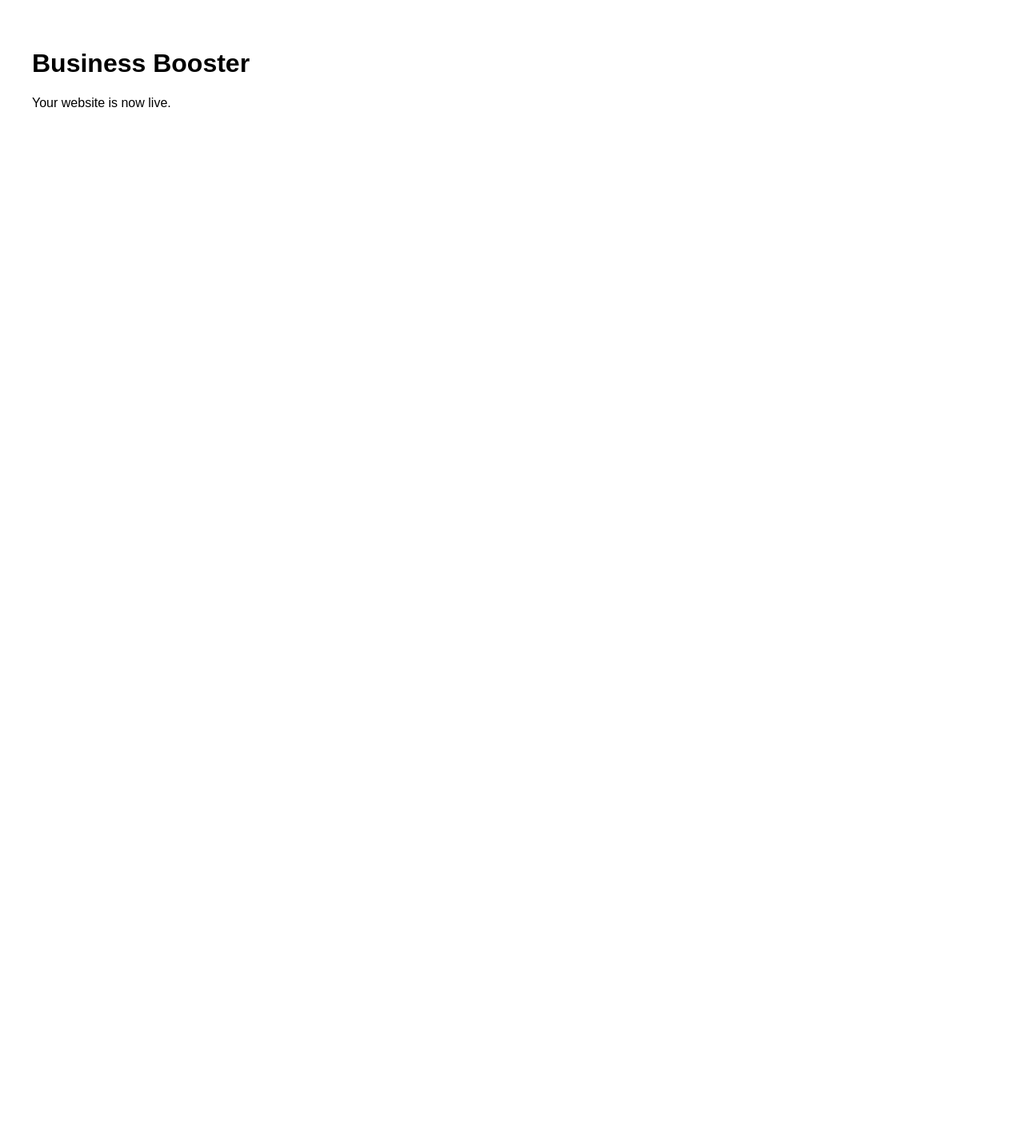
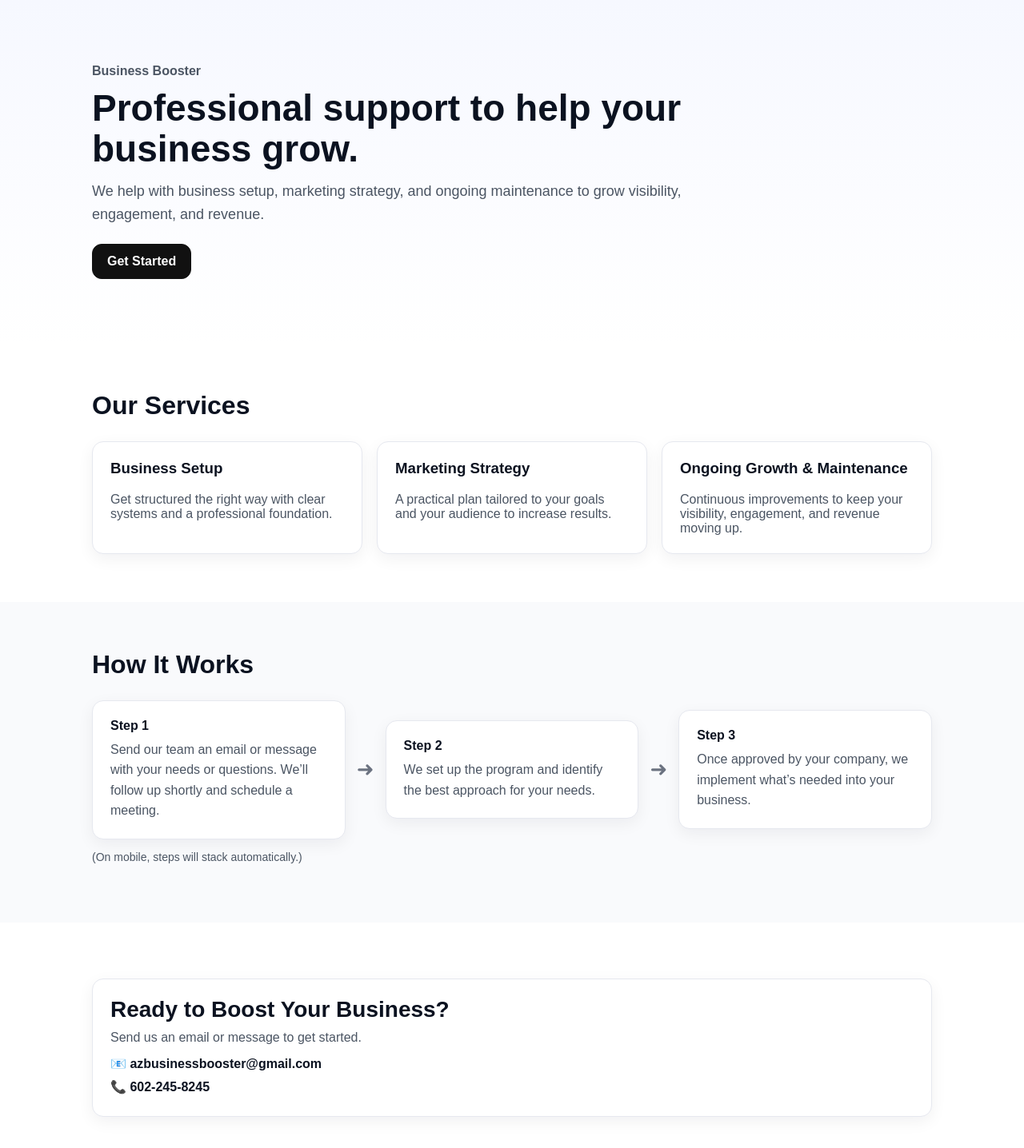
Before and after one commit to azbusinessbooster-ui/new, a Next.js app: page / in a window 1280 px wide. Shown: the top 1436 px of the page at 80% size. Before the commit the page ends 800 px from the top, so only its background shows below. Built offline with nearby package versions, Linux system fonts and the light colour scheme.

Commit message:
Enhance Home component with structured layout and styles
Refactor Home component layout and styles for better presentation.

```diff
--- a/app/page.jsx
+++ b/app/page.jsx
@@ -1,8 +1,130 @@
 export default function Home() {
+  const container = { maxWidth: 1050, margin: "0 auto", padding: "0 20px" };
+
+  const card = {
+    background: "#fff",
+    border: "1px solid #e6e8ef",
+    borderRadius: 14,
+    padding: 22,
+    boxShadow: "0 6px 20px rgba(16,24,40,0.06)",
+  };
+
+  const muted = { color: "#4b5563" };
+
+  const button = {
+    display: "inline-block",
+    padding: "12px 18px",
+    borderRadius: 12,
+    border: "1px solid #111",
+    background: "#111",
+    color: "#fff",
+    textDecoration: "none",
+    fontWeight: 600,
+  };
+
   return (
-    <main style={{ padding: 40, fontFamily: "Arial" }}>
-      <h1>Business Booster</h1>
-      <p>Your website is now live.</p>
+    <main style={{ fontFamily: "Arial, sans-serif", color: "#0b1220", background: "#ffffff" }}>
+      {/* HERO */}
+      <section style={{ padding: "80px 0", background: "linear-gradient(180deg,#f6f8ff 0%, #ffffff 100%)" }}>
+        <div style={container}>
+          <div style={{ maxWidth: 820 }}>
+            <p style={{ ...muted, margin: 0, fontWeight: 600 }}>Business Booster</p>
+            <h1 style={{ fontSize: 46, lineHeight: 1.1, margin: "12px 0 14px" }}>
+              Professional support to help your business grow.
+            </h1>
+            <p style={{ ...muted, fontSize: 18, lineHeight: 1.6, margin: "0 0 22px" }}>
+              We help with business setup, marketing strategy, and ongoing maintenance to grow visibility, engagement, and revenue.
+            </p>
+            <a href="#contact" style={button}>Get Started</a>
+          </div>
+        </div>
+      </section>
+
+      {/* SERVICES */}
+      <section style={{ padding: "60px 0" }}>
+        <div style={container}>
+          <h2 style={{ fontSize: 32, margin: "0 0 26px" }}>Our Services</h2>
+
+          <div style={{ display: "grid", gap: 18, gridTemplateColumns: "repeat(auto-fit, minmax(260px, 1fr))" }}>
+            <div style={card}>
+              <h3 style={{ marginTop: 0 }}>Business Setup</h3>
+              <p style={{ ...muted, marginBottom: 0 }}>
+                Get structured the right way with clear systems and a professional foundation.
+              </p>
+            </div>
+
+            <div style={card}>
+              <h3 style={{ marginTop: 0 }}>Marketing Strategy</h3>
+              <p style={{ ...muted, marginBottom: 0 }}>
+                A practical plan tailored to your goals and your audience to increase results.
+              </p>
+            </div>
+
+            <div style={card}>
+              <h3 style={{ marginTop: 0 }}>Ongoing Growth & Maintenance</h3>
+              <p style={{ ...muted, marginBottom: 0 }}>
+                Continuous improvements to keep your visibility, engagement, and revenue moving up.
+              </p>
+            </div>
+          </div>
+        </div>
+      </section>
+
+      {/* HOW IT WORKS (with arrows) */}
+      <section style={{ padding: "60px 0", background: "#f9fafc" }}>
+        <div style={container}>
+          <h2 style={{ fontSize: 32, margin: "0 0 26px" }}>How It Works</h2>
+
+          {/* Desktop row with arrows */}
+          <div style={{ display: "grid", gap: 14, alignItems: "center", gridTemplateColumns: "1fr auto 1fr auto 1fr" }}>
+            <div style={card}>
+              <div style={{ fontWeight: 800, marginBottom: 8 }}>Step 1</div>
+              <p style={{ ...muted, margin: 0, lineHeight: 1.6 }}>
+                Send our team an email or message with your needs or questions. We’ll follow up shortly and schedule a meeting.
+              </p>
+            </div>
+
+            <div aria-hidden="true" style={{ fontSize: 26, color: "#6b7280", textAlign: "center" }}>➜</div>
+
+            <div style={card}>
+              <div style={{ fontWeight: 800, marginBottom: 8 }}>Step 2</div>
+              <p style={{ ...muted, margin: 0, lineHeight: 1.6 }}>
+                We set up the program and identify the best approach for your needs.
+              </p>
+            </div>
+
+            <div aria-hidden="true" style={{ fontSize: 26, color: "#6b7280", textAlign: "center" }}>➜</div>
+
+            <div style={card}>
+              <div style={{ fontWeight: 800, marginBottom: 8 }}>Step 3</div>
+              <p style={{ ...muted, margin: 0, lineHeight: 1.6 }}>
+                Once approved by your company, we implement what’s needed into your business.
+              </p>
+            </div>
+          </div>
+
+          {/* Small-screen note */}
+          <p style={{ ...muted, marginTop: 14, fontSize: 14 }}>
+            (On mobile, steps will stack automatically.)
+          </p>
+        </div>
+      </section>
+
+      {/* CTA */}
+      <section id="contact" style={{ padding: "70px 0" }}>
+        <div style={container}>
+          <div style={{ ...card, display: "grid", gap: 10 }}>
+            <h2 style={{ fontSize: 28, margin: 0 }}>Ready to Boost Your Business?</h2>
+            <p style={{ ...muted, margin: 0 }}>
+              Send us an email or message to get started.
+            </p>
+            <div style={{ fontSize: 16, lineHeight: 1.8 }}>
+              📧 <strong>azbusinessbooster@gmail.com</strong><br />
+              📞 <strong>602-245-8245</strong>
+            </div>
+          </div>
+        </div>
+      </section>
     </main>
   );
 }
```
